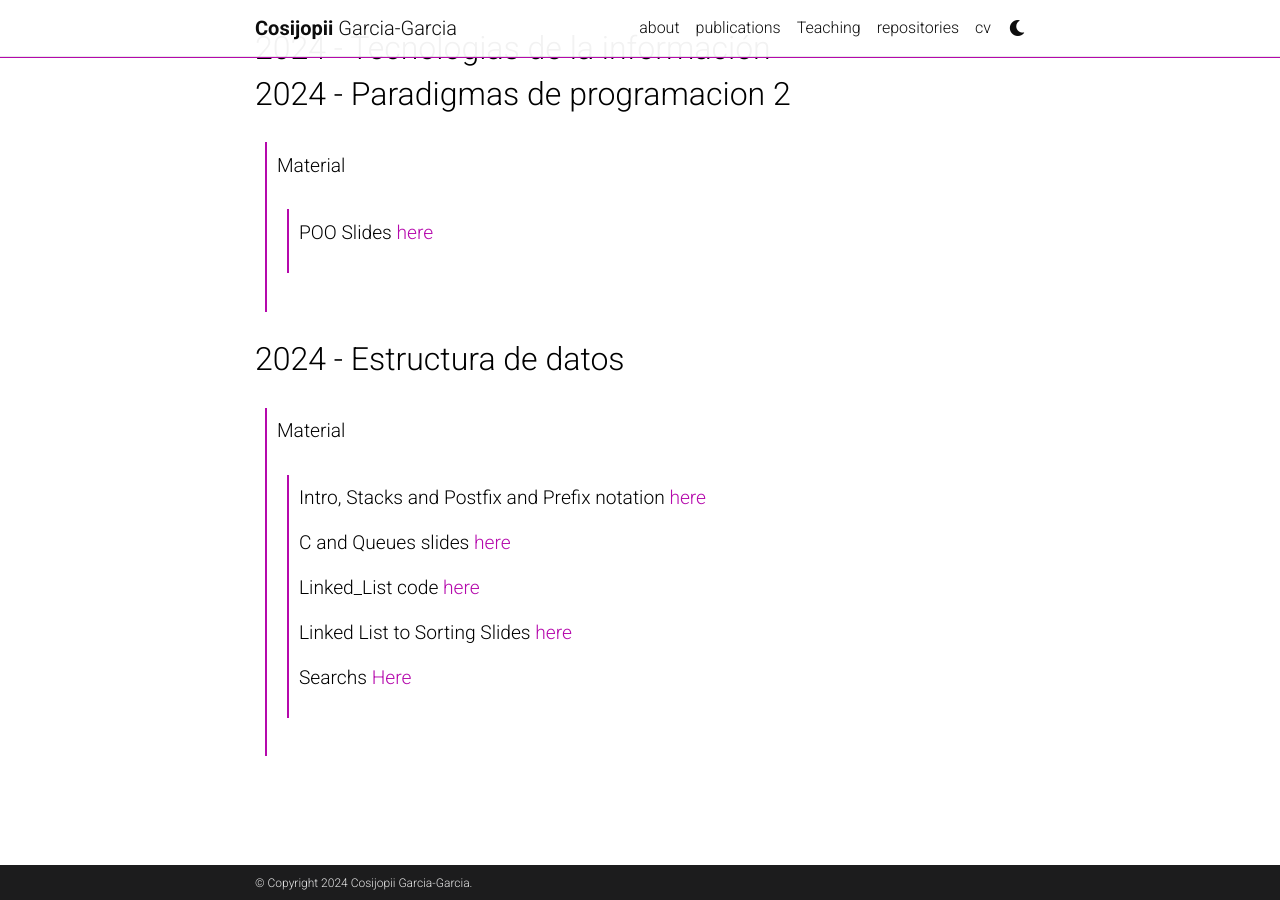
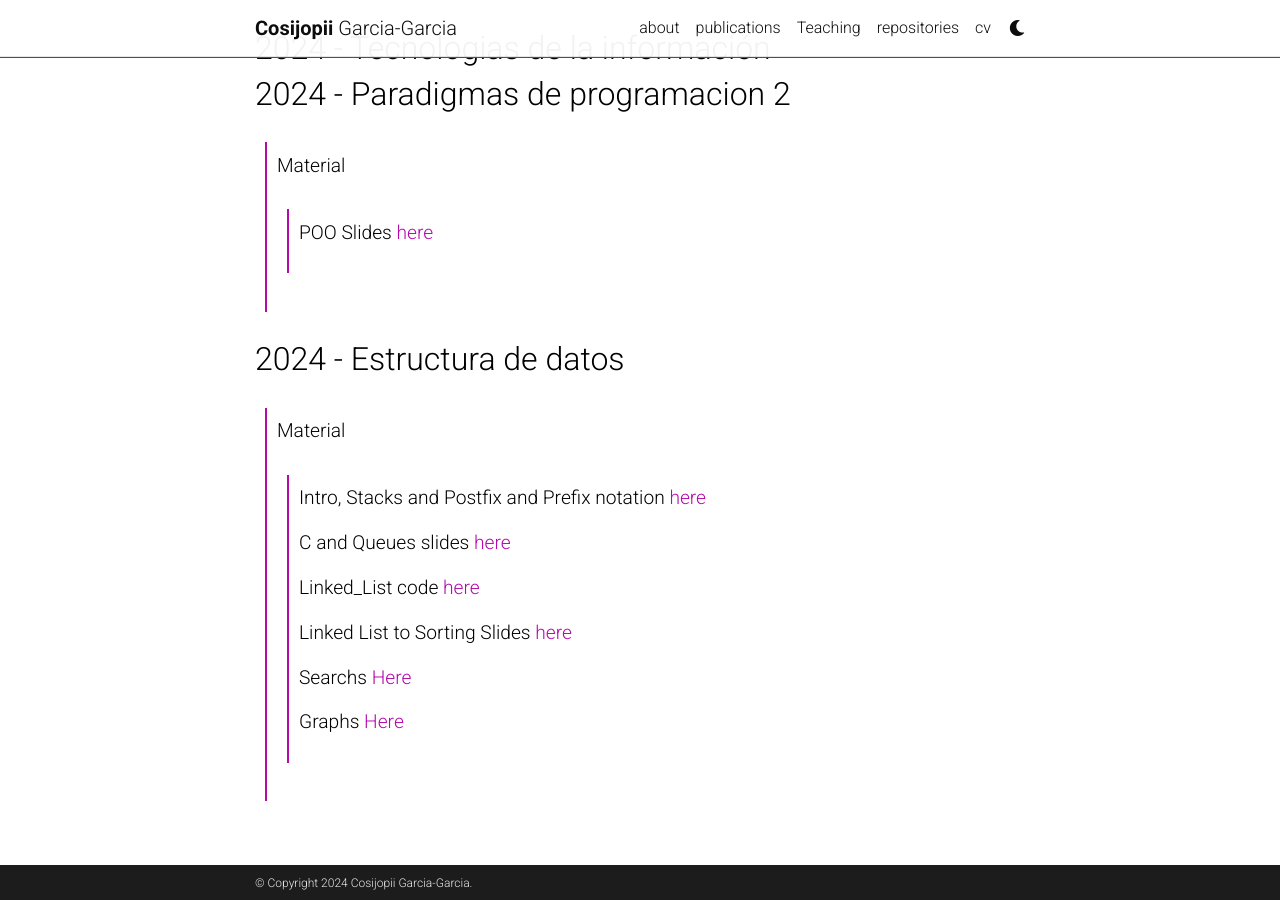
Before and after one commit to Cosijopiii/Cosijopiii.github.io, a Jekyll site: the page built from _projects/2_project.md, in a window 1280 px wide and 900 px high, scrolled down 507 px. Built offline with Jekyll 4.4.1, drawn with Linux system fonts in a browser that asks for light colours; comment, search, counter and statistics services are not loaded; a style sheet for code colours, icons or effects is not loaded.

Commit message:
Update 2_project.md
graphs

```diff
--- a/_projects/2_project.md
+++ b/_projects/2_project.md
@@ -38,3 +38,5 @@ category: work
 >>
 >> Searchs [Here](/assets/pdf/ED3.pdf)
 >>
+>> Graphs [Here]()
+>>
```
